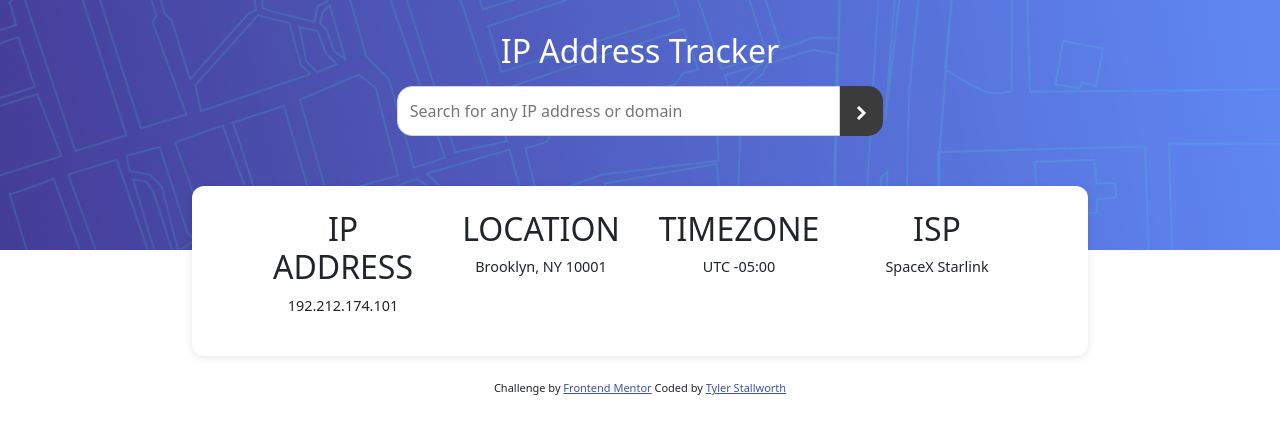
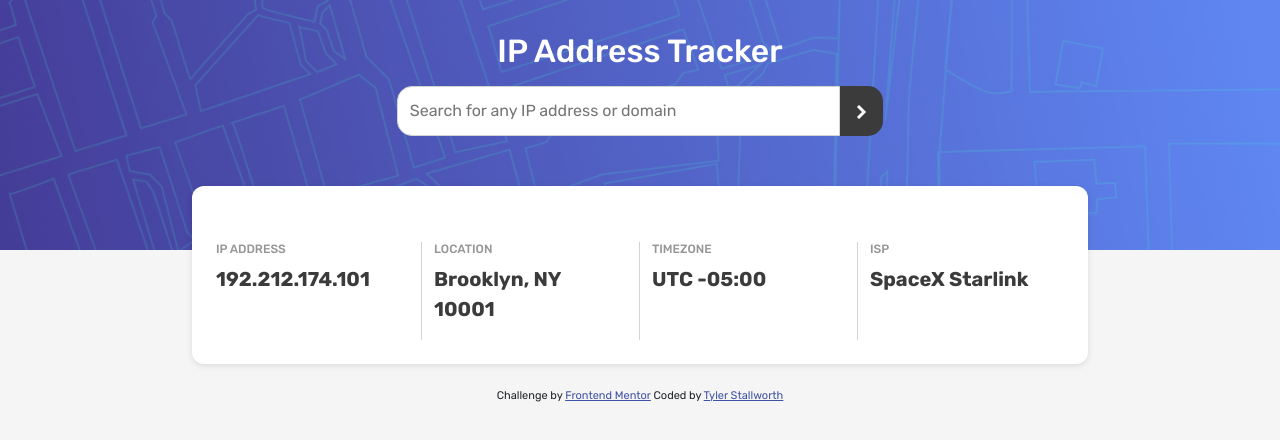
Before and after one commit to tylerstallworth15-ship-it/IP-Address-Tracker, a plain HTML site: page index.html in a window 1280 px wide. Drawn offline with nearby package versions, Linux system fonts and the light colour scheme.

Commit message:
css body

```diff
--- a/CSS/app.css
+++ b/CSS/app.css
@@ -1,3 +1,14 @@
+body {
+    margin: 0%;
+    font-family: 'Rubik', sans-serif;
+    background-color: #f5f5f5;
+}
+
+.container-fluid {
+    padding-left: 0;
+    padding-right: 0;
+}
+
 header {
     background-image: url(../images/pattern-bg-desktop.png);
     min-height: 250px;
@@ -13,11 +24,6 @@ header h1 {
     margin-bottom: 2%;
     font-size: 2rem;
     font-weight: 700;
-}
-
-.container-fluid {
-    padding-left: 0;
-    padding-right: 0;
 }
 
 #ip-form {
@@ -50,16 +56,41 @@ header h1 {
 .info-panel {
     background-color: rgb(255, 255, 255);
     width: 70%;
-    padding: 5%;
+    padding: 1.5rem;
     margin-top: -5%;
     border-radius: 12px 12px 12px 12px;
     box-shadow: 0 2px 6px rgba(0, 0, 0, 0.1);
-    position: center;
+    margin-left: auto;
+    margin-right: auto;
 }
 
 .info-block {
-    spacing: 2rem;
-    text-align: center;
+    margin-top: 2rem;
     font-size: 0.9rem;
+}
 
+.info-block h2 {
+    font-family: 'Rubik', sans-serif;
+    font-weight: 500;
+    font-size: 0.75rem;
+    color: #969696;
+    margin-bottom: 0.5rem;
+    text-transform: uppercase;
+    margin: 0 0 0.5rem;
 }
+
+.info-block p {
+    font-family: 'Rubik', sans-serif;
+    font-weight: 700;
+    font-size: 1.25rem;
+    color: rgb(59, 59, 59);
+    margin-top: 0.25rem;
+}
+
+.info-block:not(:last-child) {
+    border-right: 1px solid lightgrey;
+    padding-right: 1rem;
+}
+
+.info-block:not(:last-child) {
+    padding-right: 1rem;
--- a/index.html
+++ b/index.html
@@ -7,6 +7,9 @@
   <link rel="stylesheet" type="text/css" href="./CSS/app.css">
   <script src="JS/app.js" defer></script>
   <title>Frontend Mentor | IP Address Tracker</title>
+  <link rel="preconnect" href="https://fonts.googleapis.com">
+  <link rel="preconnect" href="https://fonts.gstatic.com" crossorigin>
+  <link href="https://fonts.googleapis.com/css2?family=Rubik:ital,wght@0,300..900;1,300..900&display=swap" rel="stylesheet">
   <style>
     .attribution { font-size: 11px; text-align: center; }
     .attribution a { color: hsl(228, 45%, 44%); }
```
